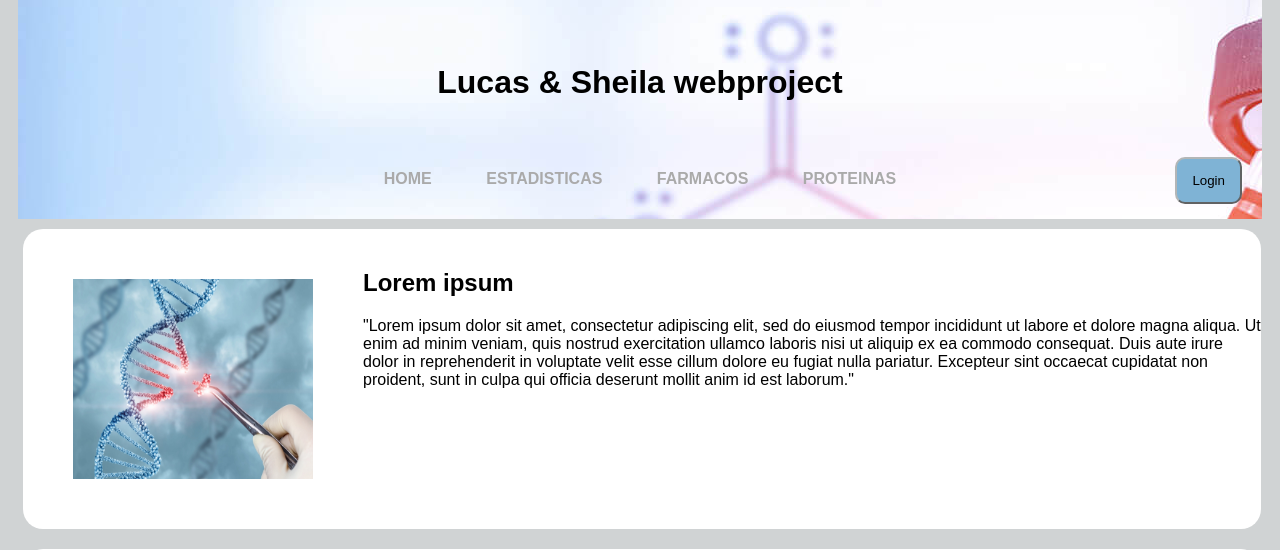
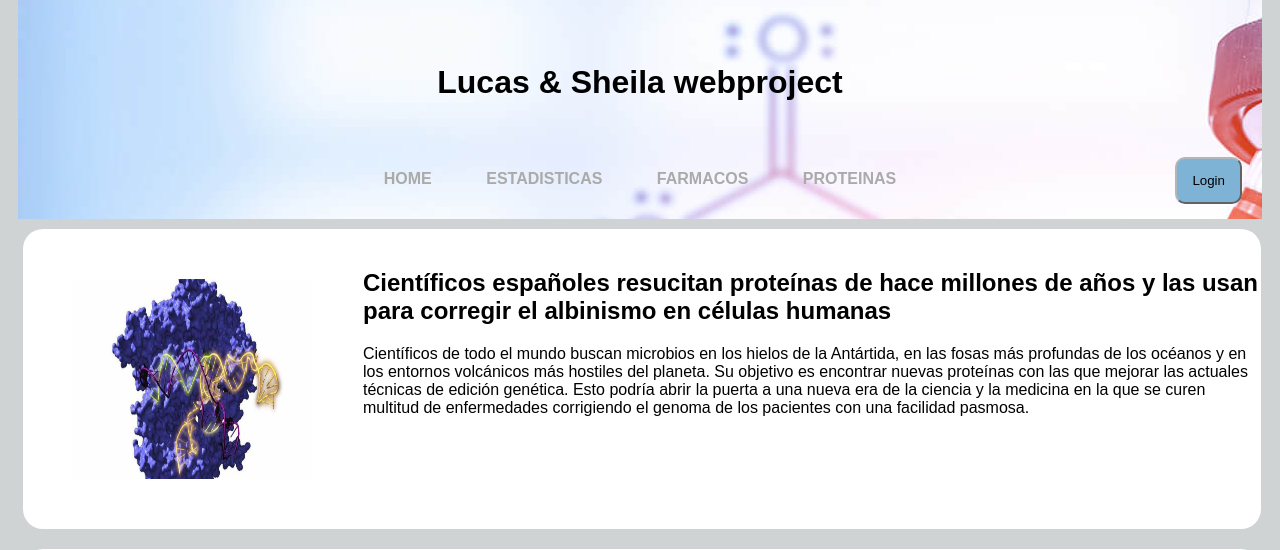
Before and after one commit to lkrell21/Projecte21ls, a PHP site: page /home.php in a window 1280 px wide. Shown: the part 19-569 px from the top of the page. Run offline with PHP 8.4, Linux system fonts and the light colour scheme.

Commit message:
noticias + trad

```diff
--- a/home.php
+++ b/home.php
@@ -55,31 +55,31 @@ else
 
     <div id="body">
         <div class="first-body">
-            <img class="left-images" src="img/example.jpg" alt="imagen noticia 1"/>
+            <img class="left-images" src="img/noticias/noticia1.jpg" alt="imagen noticia 1"/>
             <div class="inner_first-body-left">
-                <h2>Lorem ipsum</h2>
-                <p>"Lorem ipsum dolor sit amet, consectetur adipiscing elit, sed do eiusmod tempor incididunt ut labore et dolore magna aliqua. Ut enim ad minim veniam, quis nostrud exercitation ullamco laboris nisi ut aliquip ex ea commodo consequat. Duis aute irure dolor in reprehenderit in voluptate velit esse cillum dolore eu fugiat nulla pariatur. Excepteur sint occaecat cupidatat non proident, sunt in culpa qui officia deserunt mollit anim id est laborum."</p>
+                <h2>Científicos españoles resucitan proteínas de hace millones de años y las usan para corregir el albinismo en células humanas</h2>
+                <p>Científicos de todo el mundo buscan microbios en los hielos de la Antártida, en las fosas más profundas de los océanos y en los entornos volcánicos más hostiles del planeta. Su objetivo es encontrar nuevas proteínas con las que mejorar las actuales técnicas de edición genética. Esto podría abrir la puerta a una nueva era de la ciencia y la medicina en la que se curen multitud de enfermedades corrigiendo el genoma de los pacientes con una facilidad pasmosa.</p>
             </div>
         </div>
         <div class="first-body">
-            <img class="right-images" src="img/example.jpg" alt="imagen noticia 2"/>
+            <img class="right-images" src="img/noticia2.jpg" alt="imagen noticia 2"/>
             <div class="inner_first-body-left">
-                <h2>Lorem ipsum</h2>
-                <p>"Lorem ipsum dolor sit amet, consectetur adipiscing elit, sed do eiusmod tempor incididunt ut labore et dolore magna aliqua. Ut enim ad minim veniam, quis nostrud exercitation ullamco laboris nisi ut aliquip ex ea commodo consequat. Duis aute irure dolor in reprehenderit in voluptate velit esse cillum dolore eu fugiat nulla pariatur. Excepteur sint occaecat cupidatat non proident, sunt in culpa qui officia deserunt mollit anim id est laborum."</p>
+                <h2>Descubierta la implicación de una nueva proteína en el cáncer de hígado</h2>
+                <p>Investigadores de Cataluña han descrito el papel de una nueva proteína en el cáncer de hígado. El hallazgo, publicado en Journal of Hepatology, tiene una clara relevancia clínica ya que permitirá seleccionar los pacientes y aplicarles una terapia más específica.</p>
             </div>
         </div>
         <div class="first-body">
-            <img class="left-images" src="img/example.jpg" alt="imagen noticia 3"/>
+            <img class="left-images" src="img/noticia3.jpg" alt="imagen noticia 3"/>
             <div class="inner_first-body-left">
-                <h2>Lorem ipsum</h2>
-                <p>"Lorem ipsum dolor sit amet, consectetur adipiscing elit, sed do eiusmod tempor incididunt ut labore et dolore magna aliqua. Ut enim ad minim veniam, quis nostrud exercitation ullamco laboris nisi ut aliquip ex ea commodo consequat. Duis aute irure dolor in reprehenderit in voluptate velit esse cillum dolore eu fugiat nulla pariatur. Excepteur sint occaecat cupidatat non proident, sunt in culpa qui officia deserunt mollit anim id est laborum."</p>
+                <h2>Un nuevo fármaco creado en Barcelona es eficaz contra el tumor cerebral más común y agresivo</h2>
+                <p>Investigadores del Vall d'Hebron Instituto de Oncología (VHIO) han demostrado la eficacia preclínica de un nuevo fármaco inmunológico basado en un anticuerpo que es capaz de lograr la regresión del glioblastoma, el tumor cerebral más frecuente y agresivo.</p>
             </div>
         </div>
         <div class="first-body">
-            <img class="right-images" src="img/example.jpg" alt="imagen noticia 4"/>
+            <img class="right-images" src="img/noticia4.jpg" alt="imagen noticia 4"/>
             <div class="inner_first-body-left">
-                <h2>Lorem ipsum</h2>
-                <p>"Lorem ipsum dolor sit amet, consectetur adipiscing elit, sed do eiusmod tempor incididunt ut labore et dolore magna aliqua. Ut enim ad minim veniam, quis nostrud exercitation ullamco laboris nisi ut aliquip ex ea commodo consequat. Duis aute irure dolor in reprehenderit in voluptate velit esse cillum dolore eu fugiat nulla pariatur. Excepteur sint occaecat cupidatat non proident, sunt in culpa qui officia deserunt mollit anim id est laborum."</p>
+                <h2>Paxlovid: así es el fármaco oral para tratar la covid-19</h2>
+                <p>Los médicos españoles contarán dentro de poco con un nuevo recurso terapéutico en la lucha contra la pandemia. Se trata del Paxlovid, el nuevo medicamento oral de Pfizer, un combinado de dos antivirales, el ritonavir y el nirmatrelvir, con resultados que indican una reducción del 89% de hospitalizaciones en pacientes de alto riesgo.</p>
             </div>
         </div>
     </div>
@@ -93,7 +93,7 @@ else
             <a href="estadisticas.php" title="link a estadisticas">Estadisticas</a>
             <a href="farmacos.php" title="link a farmacos">Farmacos</a>
             <a href="proteinas.php" title="link a proteinas">Proteinas</a>
-            <a href="php/listaUsers.php" title="link a users">Users</a>
+            <a href="php/listaUsers.php" title="link a users">Usuarios</a>
             </p>
         </div>
 
--- a/listaUsers.php
+++ b/listaUsers.php
@@ -32,7 +32,7 @@ else
     <meta name="viewport" content="width=device-width, initial-scale=1.0">
     <meta name="title" content="Pagina de la lista de ususarios">
     <meta name="keywords" content="usuarios, users, lista, id, username, email">
-    <meta name="description" content="en esta pagina saldra la lista de usuarios, donde podras ver su nombre, su id y su email">
+    <meta name="description" content="En esta pagina saldra la lista de usuarios, donde podras ver su nombre, su id y su email">
     <link rel="stylesheet" href="css/listaUsers.css">
     <link rel="stylesheet" href="css/general.css">
     <script type="text/javascript" src="funcions.js"></script>
```
Also changed, not shown: farmac.php (+4 -4 lines), farmacos.php (+4 -4 lines), misFarmacos.php (+4 -4 lines), php/consultaProteinas.php (+5 -5 lines), php/crearNuevaProteina.php (+4 -4 lines), img/noticias/noticia1.jpg (added), img/noticias/noticia2.jpg (added), img/noticias/noticia3.jpg (added), img/noticias/noticia4.jpg (added).
